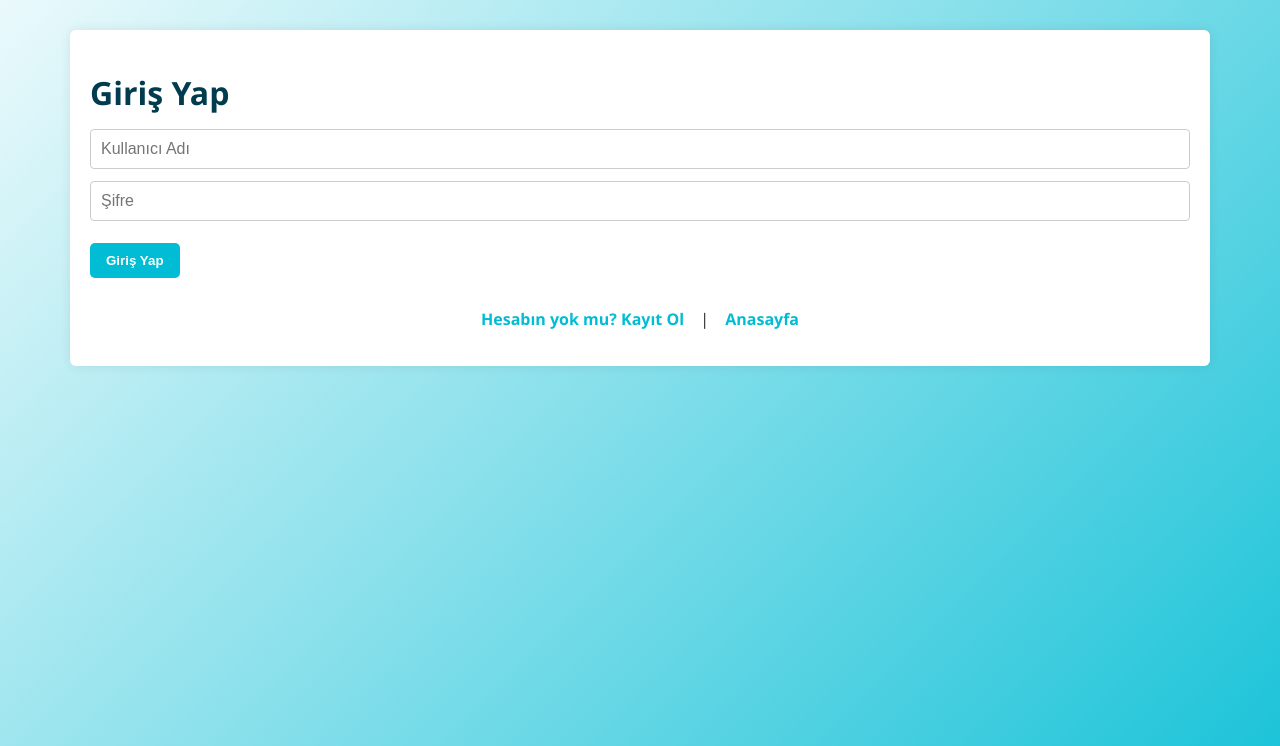
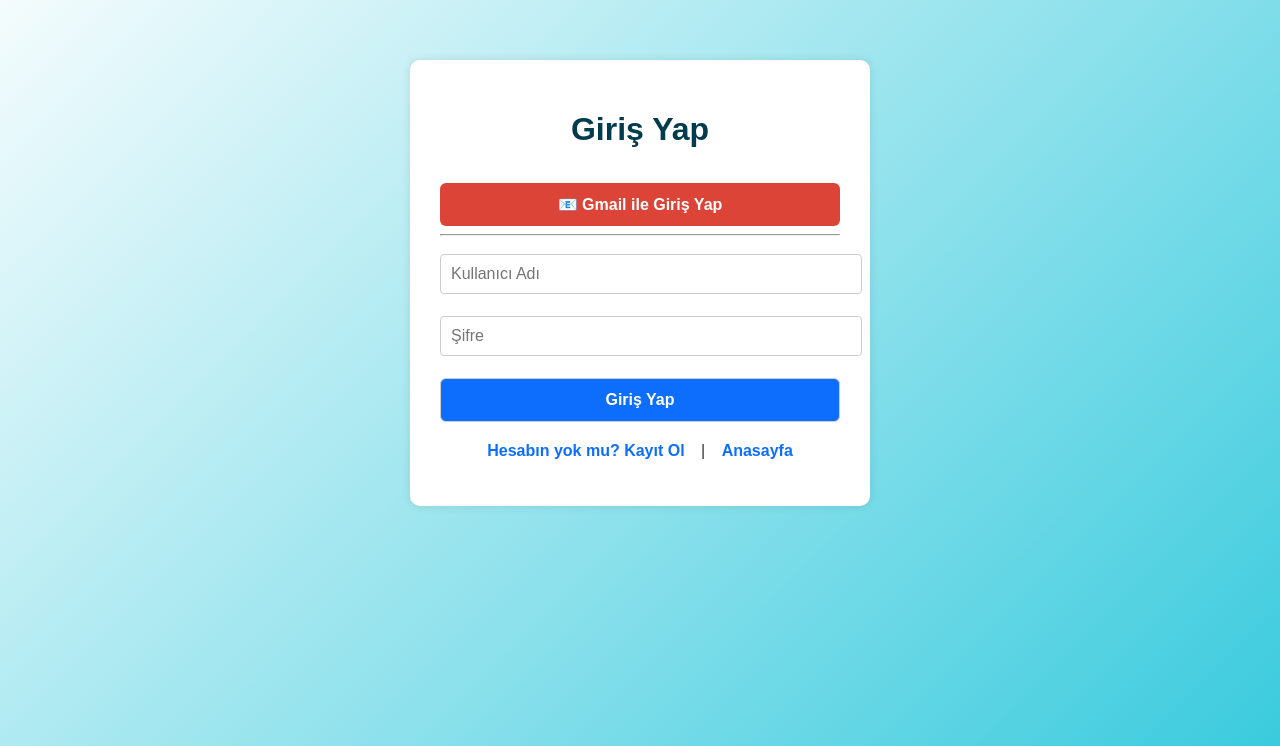
Before and after one commit to Algan65/Sepetinyolu, a Flask app: page /login in a window 1280 px wide. Shown: the top 746 px of the page. Run offline with Flask 3, Linux system fonts and the light colour scheme.

Commit message:
Update login.html

```diff
--- a/templates/login.html
+++ b/templates/login.html
@@ -5,15 +5,81 @@
     <meta name="viewport" content="width=device-width, initial-scale=1.0">
     <title>Giriş Yap</title>
     <link rel="stylesheet" href="{{ url_for('static', filename='style.css') }}">
+    <style>
+        body {
+            font-family: sans-serif;
+            background-color: #f9f9f9;
+        }
+        .container {
+            max-width: 400px;
+            margin: 60px auto;
+            padding: 30px;
+            background-color: white;
+            border-radius: 10px;
+            box-shadow: 0 0 10px rgba(0,0,0,0.1);
+        }
+        h1 {
+            text-align: center;
+            margin-bottom: 25px;
+        }
+        input, button {
+            width: 100%;
+            padding: 12px;
+            margin-top: 10px;
+            border: 1px solid #ccc;
+            border-radius: 6px;
+            font-size: 16px;
+        }
+        button {
+            background-color: #0d6efd;
+            color: white;
+            font-weight: bold;
+            cursor: pointer;
+        }
+        button:hover {
+            background-color: #0b5ed7;
+        }
+        .links {
+            margin-top: 20px;
+            text-align: center;
+        }
+        .links a {
+            text-decoration: none;
+            color: #0d6efd;
+        }
+        .social-buttons {
+            margin-top: 10px;
+        }
+        .social-buttons button {
+            background-color: #db4437;
+            color: white;
+            border: none;
+        }
+        .social-buttons button:hover {
+            background-color: #c1351d;
+        }
+    </style>
 </head>
 <body>
     <div class="container">
         <h1>Giriş Yap</h1>
+
+        <!-- Sosyal medya girişi -->
+        <div class="social-buttons">
+            <form method="GET" action="{{ url_for('social_login') }}">
+                <button type="submit">📧 Gmail ile Giriş Yap</button>
+            </form>
+        </div>
+
+        <hr>
+
+        <!-- Normal giriş -->
         <form method="POST">
             <input type="text" name="username" placeholder="Kullanıcı Adı" required>
             <input type="password" name="password" placeholder="Şifre" required>
             <button type="submit">Giriş Yap</button>
         </form>
+
         <div class="links">
             <p><a href="{{ url_for('register') }}">Hesabın yok mu? Kayıt Ol</a> | <a href="{{ url_for('home') }}">Anasayfa</a></p>
         </div>
```
